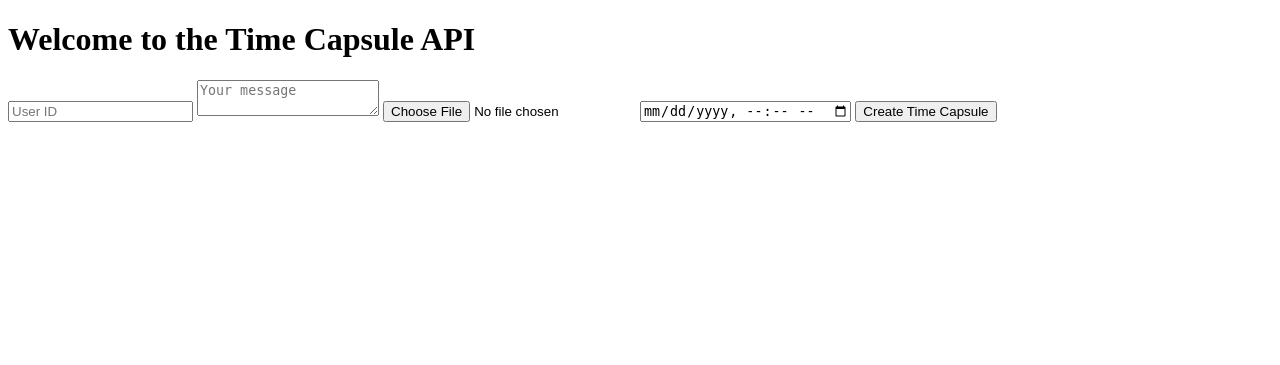
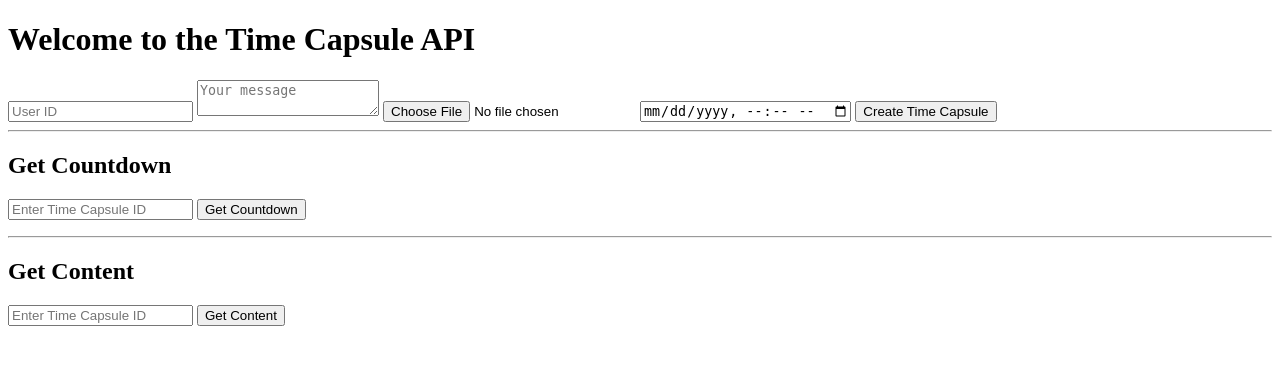
Before and after one commit to goktugardagok/time-capsule-website, a Node server app: page / in a window 1280 px wide. Shown: the top 365 px of the page. Run offline with Node 20, Linux system fonts and the light colour scheme; some libraries are stand-ins or nearby versions.

Commit message:
Added countdown and content display functionality

```diff
--- a/src/views/index.ejs
+++ b/src/views/index.ejs
@@ -4,9 +4,47 @@
     <meta charset="UTF-8">
     <meta name="viewport" content="width=device-width, initial-scale=1.0">
     <title>Time Capsule</title>
+    <script>
+        async function getCountdown() {
+            const id = document.getElementById('countdownId').value;
+            const response = await fetch(`/api/countdown/${id}`);
+            const data = await response.json();
+            const openDate = new Date(data.openDate);
+            const now = new Date();
+            const timeLeft = openDate - now;
+
+            if (timeLeft > 0) {
+                const days = Math.floor(timeLeft / (1000 * 60 * 60 * 24));
+                const hours = Math.floor((timeLeft % (1000 * 60 * 60 * 24)) / (1000 * 60 * 60));
+                const minutes = Math.floor((timeLeft % (1000 * 60 * 60)) / (1000 * 60));
+                const seconds = Math.floor((timeLeft % (1000 * 60)) / 1000);
+
+                document.getElementById('countdown').innerHTML = `Time left: ${days}d ${hours}h ${minutes}m ${seconds}s`;
+            } else {
+                document.getElementById('countdown').innerHTML = 'Time capsule is now open!';
+            }
+        }
+
+        async function getContent() {
+            const id = document.getElementById('contentId').value;
+            const response = await fetch(`/api/content/${id}`);
+            const data = await response.json();
+
+            if (response.status === 200) {
+                document.getElementById('content').innerHTML = `
+                    <p>User ID: ${data.userId}</p>
+                    <p>Message: ${data.text}</p>
+                    <img src="${data.imageUrl}" alt="Time Capsule Image" width="200"/>
+                `;
+            } else {
+                document.getElementById('content').innerHTML = `<p>${data.message}</p>`;
+            }
+        }
+    </script>
 </head>
 <body>
     <h1>Welcome to the Time Capsule API</h1>
+
     <form action="/api/submit" method="POST" enctype="multipart/form-data">
         <input type="text" name="userId" placeholder="User ID" required>
         <textarea name="text" placeholder="Your message" required></textarea>
@@ -14,5 +52,19 @@
         <input type="datetime-local" name="openDate" required>
         <button type="submit">Create Time Capsule</button>
     </form>
+
+    <hr>
+
+    <h2>Get Countdown</h2>
+    <input type="text" id="countdownId" placeholder="Enter Time Capsule ID" required>
+    <button onclick="getCountdown()">Get Countdown</button>
+    <p id="countdown"></p>
+
+    <hr>
+
+    <h2>Get Content</h2>
+    <input type="text" id="contentId" placeholder="Enter Time Capsule ID" required>
+    <button onclick="getContent()">Get Content</button>
+    <div id="content"></div>
 </body>
 </html>
```
